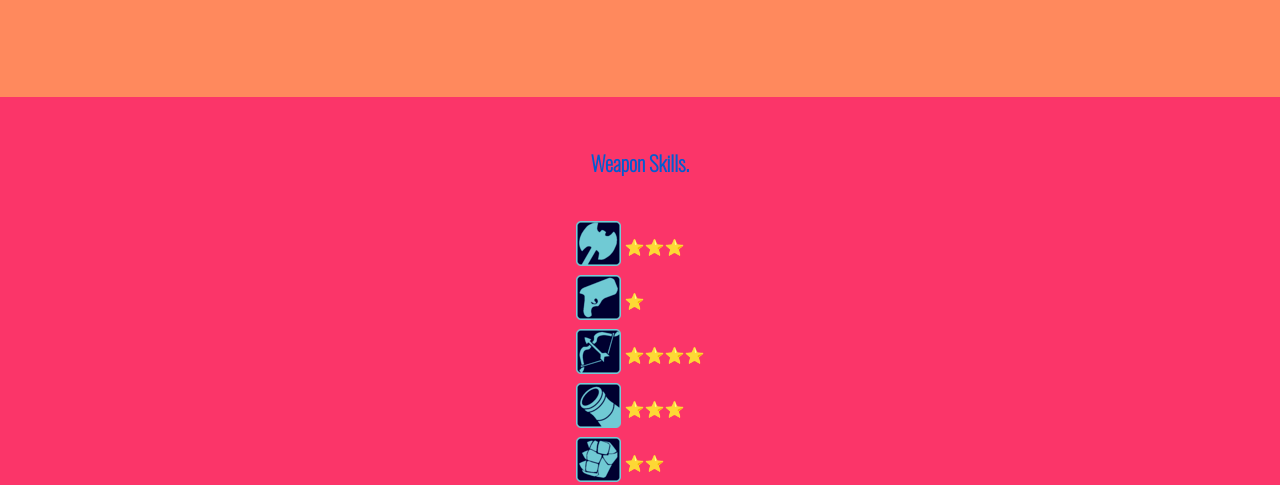
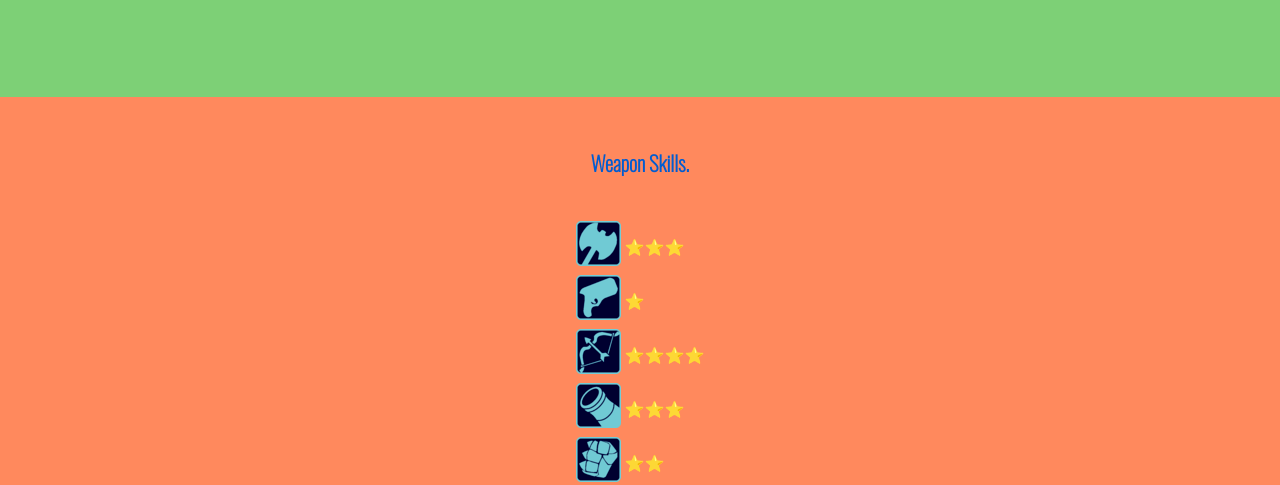
Before and after one commit to Sidis/cv, a plain HTML site: page index.html in a window 1280 px wide. Shown: the part 1270-1755 px from the top of the page. Drawn offline with nearby package versions, Linux system fonts and the light colour scheme.

Commit message:
Add files via upload

```diff
--- a/css/styles.css
+++ b/css/styles.css
@@ -78,15 +78,15 @@ table {
 }
 .profile{
   margin-top: 0px;
-  background-color: #FF895D;
+  background-color: #7DD076;
   padding-bottom: 100px;
   padding-top: 50px;
 }
 .skills{
-  background-color: #FB3569;
+  background-color: #FF895D;
   margin-top: 0;
   padding-bottom: 50px;
-}
+} /* FB3569*/
 .skill-row{
   width: 50%;
   margin: 0 auto 0 auto;
```
